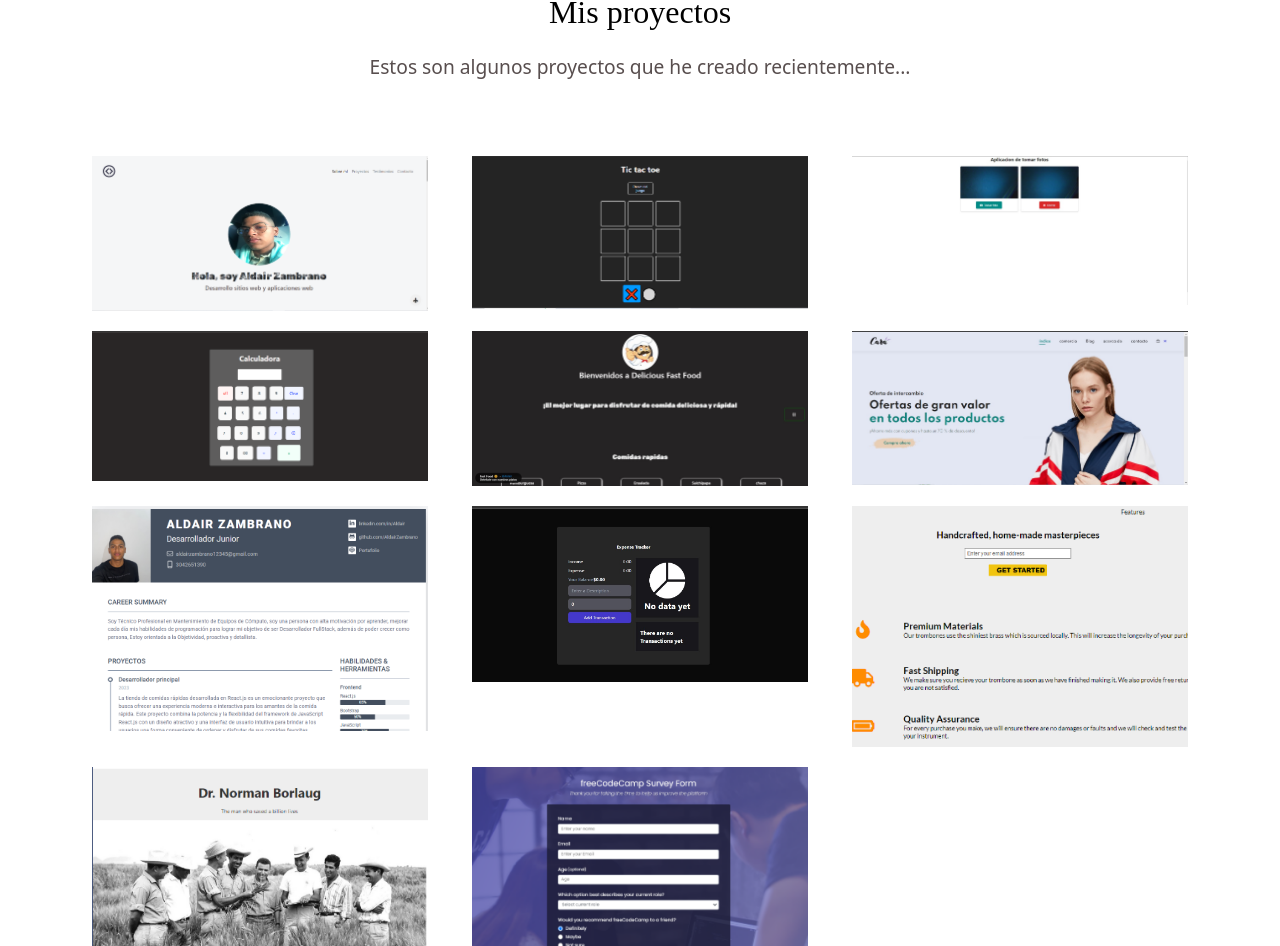
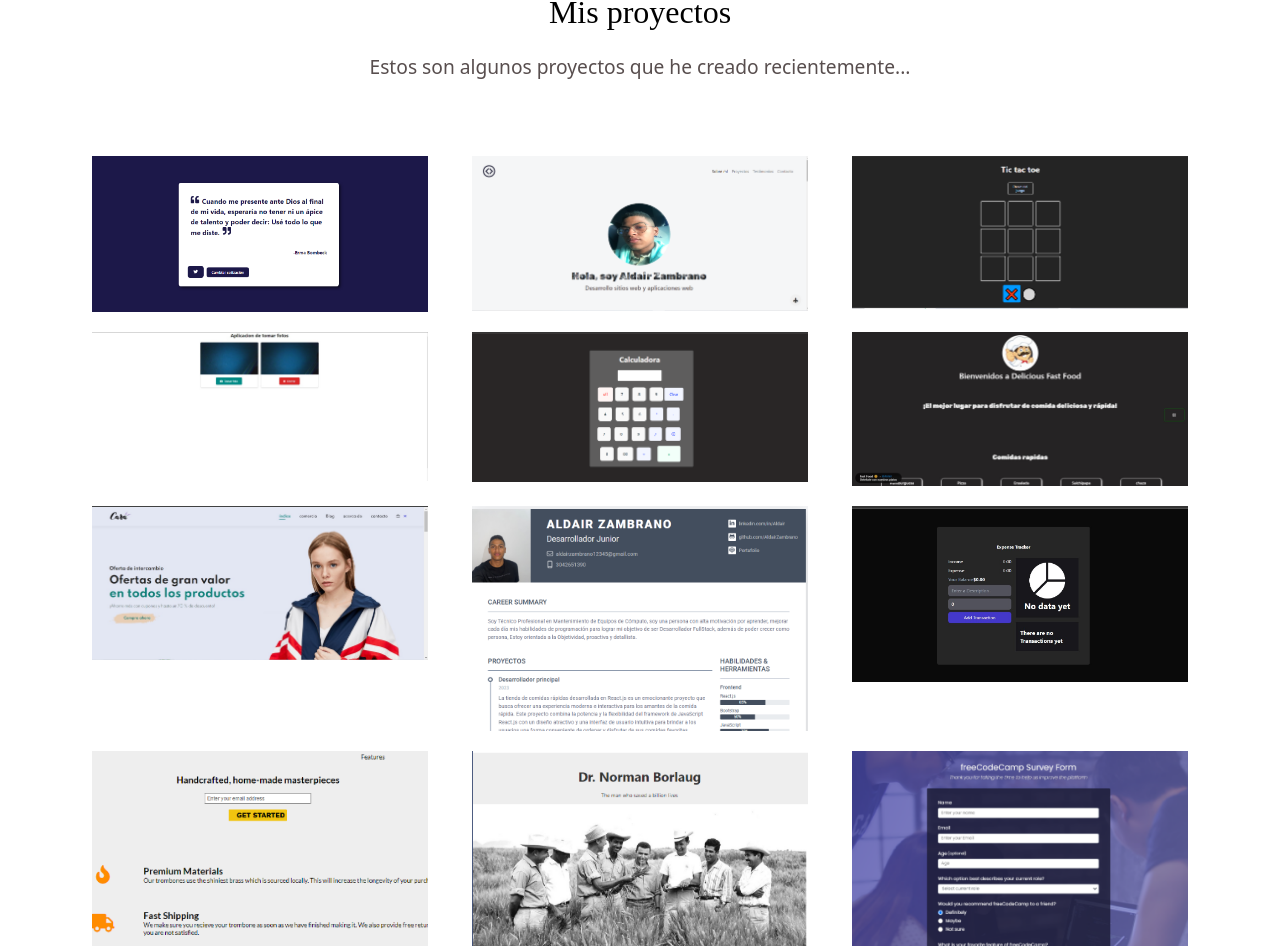
Before and after one commit to AldairZambrano/PortafolioReact.js, a React (Vite) app: page / in a window 1280 px wide. Shown: the part 2072-3018 px from the top of the page. Built offline with nearby package versions, Linux system fonts and the light colour scheme; a web font is replaced by a local one.

Commit message:
actualizacion de proyecto

```diff
--- a/src/Component/Proyectos.jsx
+++ b/src/Component/Proyectos.jsx
@@ -32,6 +32,7 @@ export default function Proyectos () {
         <div className="row">
 
          {/* primer proyecto */}
+        <Proyect  UrlImg={imagenes.random} alt='proyecto 33' nameProyect='Random Quote Machine' DireccionProyectRepo='https://github.com/AldairZambrano/Random-' DireccionProyectweb='https://random-alda.netlify.app/'></Proyect>
         <Proyect  UrlImg={imagenes.Proyect5} alt='proyecto 5' nameProyect='Portafolio' DireccionProyectRepo='https://github.com/AldairZambrano/PortafolioReact.js' DireccionProyectweb='https://portafolio-ajzp.netlify.app/'></Proyect>
         <Proyect  UrlImg={imagenes.TIC} alt='proyecto 11' nameProyect='Tic tac toe' DireccionProyectRepo='https://github.com/AldairZambrano/tic-tac-toe' DireccionProyectweb='https://tic-tac-toei.netlify.app/'></Proyect>
         <Proyect  UrlImg={imagenes.Camara} alt='proyecto 10' nameProyect='Camara' DireccionProyectRepo='https://github.com/AldairZambrano/Camara' DireccionProyectweb='https://zippy-twilight-99a722.netlify.app/'></Proyect>
--- a/src/Component/imagenes.jsx
+++ b/src/Component/imagenes.jsx
@@ -16,6 +16,7 @@ import tiendaderopa from '../img/tiendaderopa.jpg'
 import admiImv from '../img/admi-imv.jpg'
 import camara from '../img/camara.jpg'
 import tic from '../img/tic.png'
+import random from '../img/Random.png'
 
 export default {
   'IconNav': iconoNav,
@@ -36,5 +37,5 @@ export default {
   'admiImv': admiImv,
   'Camara': camara,
   'TIC': tic,
-
+  'random' : random
 }
```
Also changed, not shown: src/img/Random.png (added). Lines whose indentation alone changed are shown as unchanged.
